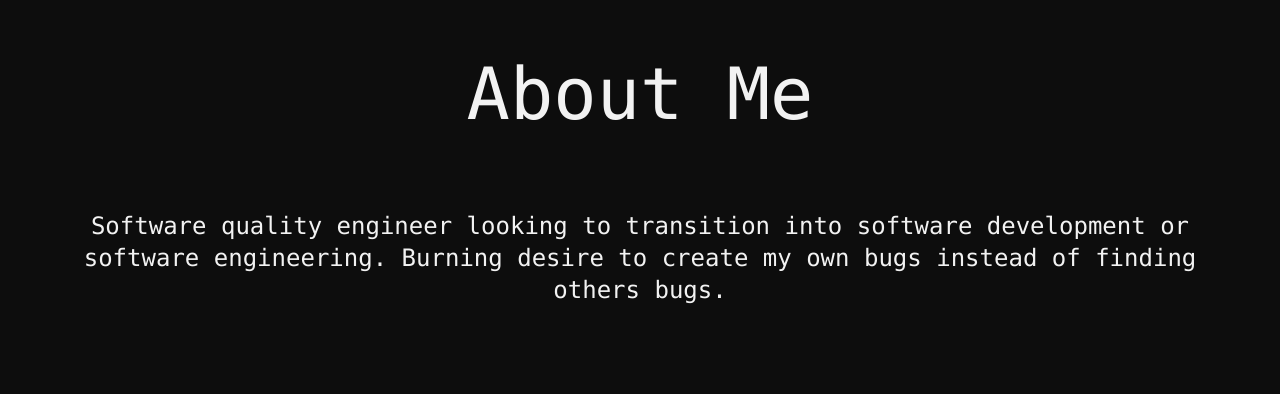
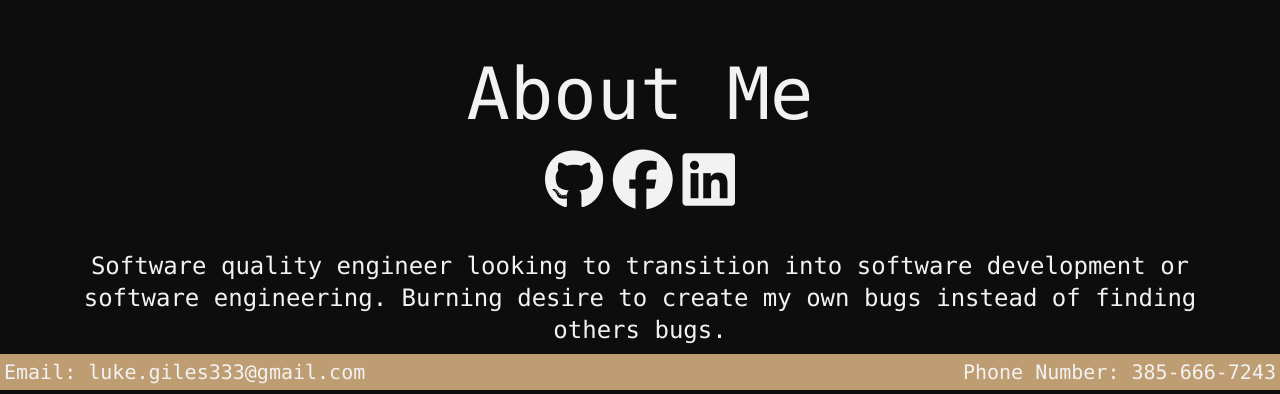
Before and after one commit to LukeGiles3/portfolioHTML, a website: page index.html in a window 1280 px wide. Shown: the part 410-804 px from the top of the page. Drawn offline with Linux system fonts and the light colour scheme.

Commit message:
social links, bottom bar

```diff
--- a/index.html
+++ b/index.html
@@ -40,7 +40,12 @@
 
     <div id="mainContainer" class="flex flex-col">
       <div id="aboutMe" class="mt-20">
-        <h1 class="text-7xl mb-20 text-center">About Me</h1>
+        <h1 class="text-7xl mb-5 text-center">About Me</h1>
+        <div class="text-center mb-10">
+          <a href="https://github.com/LukeGiles3"><i class="fa-brands fa-github text-6xl"></i></a>
+          <a href="https://www.facebook.com/profile.php?id=100008507837283"><i class="fa-brands fa-facebook text-6xl"></i></a>
+          <a href="https://www.linkedin.com/in/luke-giles3/"><i class="fa-brands fa-linkedin text-6xl"></i></a>
+        </div>
         <h3 class="text-2xl mb-20 text-center px-10">Software quality engineer looking to transition into software development or software engineering.
            Burning desire to create my own bugs instead of finding others bugs.</h3>
 
@@ -220,7 +225,25 @@
         </div>
 
       </div>
-      <div id="contact" class="underline text-9xl">Contact</div>
+      </div>
+
+      <div
+      id="contact"
+      class="
+        bg-beige
+        text-xl
+        flex flex-row
+        justify-between
+        fixed
+        bottom-0
+        w-full
+      "
+    >
+      <div>
+        <p class="p-1">Email: luke.giles333@gmail.com</p>
+      </div>
+      <div>
+        <p class="p-1">Phone Number: 385-666-7243</p>
       </div>
     </div>
   </body>
--- a/tailwind.config.js
+++ b/tailwind.config.js
@@ -1,6 +1,6 @@
 /** @type {import('tailwindcss').Config} */
 module.exports = {
-  content: ["./src/**/*.{html,js}"],
+  content: ["./**/*.{html,js}"],
   theme: {
     extend: {},
   },
```
Also changed, not shown: dist/output.css.
